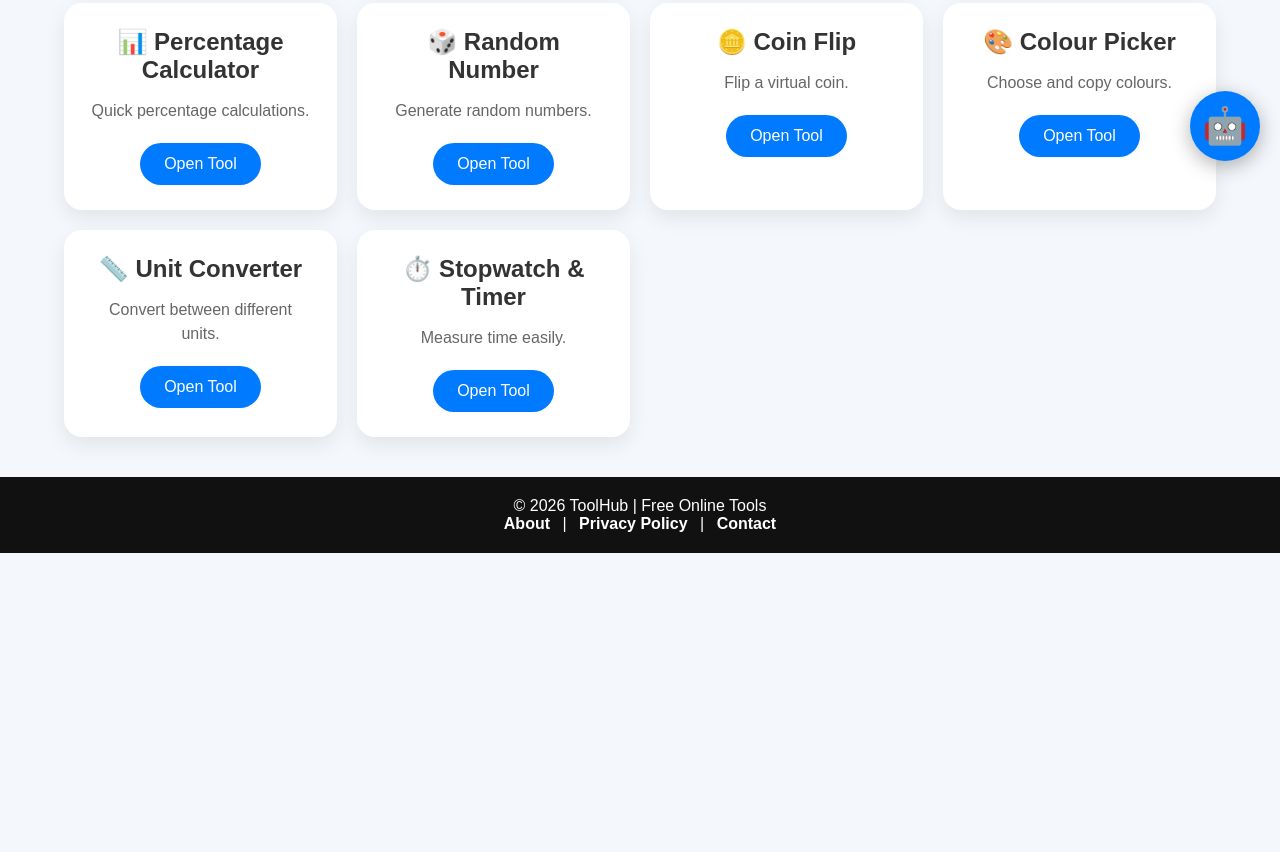
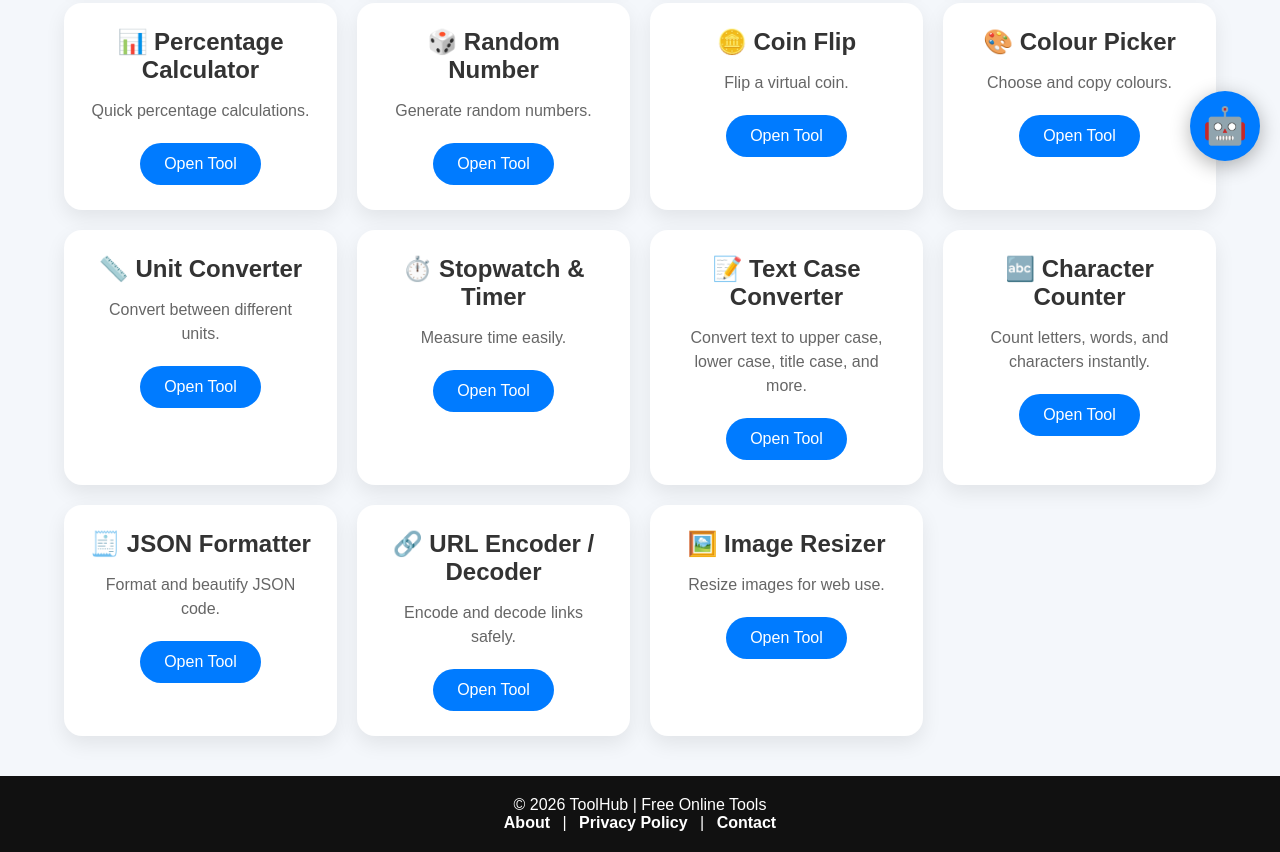
Before and after one commit to abdulghafarbabamuhammad80-ctrl/abdulghafarbabamuhammad80-ctrl.github.io, a plain HTML site: page index.html in a window 1280 px wide. Shown: the part 619-1471 px from the top of the page. Before the commit the page ends 1172 px from the top, so only its background shows below. Drawn offline with Linux system fonts and the light colour scheme; no server answers.

Commit message:
Add new tool cards to index.html
Added multiple tool cards for various utilities including Text Case Converter, Character Counter, JSON Formatter, URL Encoder/Decoder, and Image Resizer.

```diff
--- a/index.html
+++ b/index.html
@@ -110,7 +110,35 @@ Open Tool
 Open Tool
 </a>
     </div>
+<div class="tool-card">
+    <h2>📝 Text Case Converter</h2>
+    <p>Convert text to upper case, lower case, title case, and more.</p>
+    <a href="textcase.html" class="tool-btn">Open Tool</a>
+</div>
 
+<div class="tool-card">
+    <h2>🔤 Character Counter</h2>
+    <p>Count letters, words, and characters instantly.</p>
+    <a href="charactercount.html" class="tool-btn">Open Tool</a>
+</div>
+
+<div class="tool-card">
+    <h2>🧾 JSON Formatter</h2>
+    <p>Format and beautify JSON code.</p>
+    <a href="jsonformatter.html" class="tool-btn">Open Tool</a>
+</div>
+
+<div class="tool-card">
+    <h2>🔗 URL Encoder / Decoder</h2>
+    <p>Encode and decode links safely.</p>
+    <a href="urltool.html" class="tool-btn">Open Tool</a>
+</div>
+
+<div class="tool-card">
+    <h2>🖼️ Image Resizer</h2>
+    <p>Resize images for web use.</p>
+    <a href="resizer.html" class="tool-btn">Open Tool</a>
+</div>
 </main>
 
 
```
